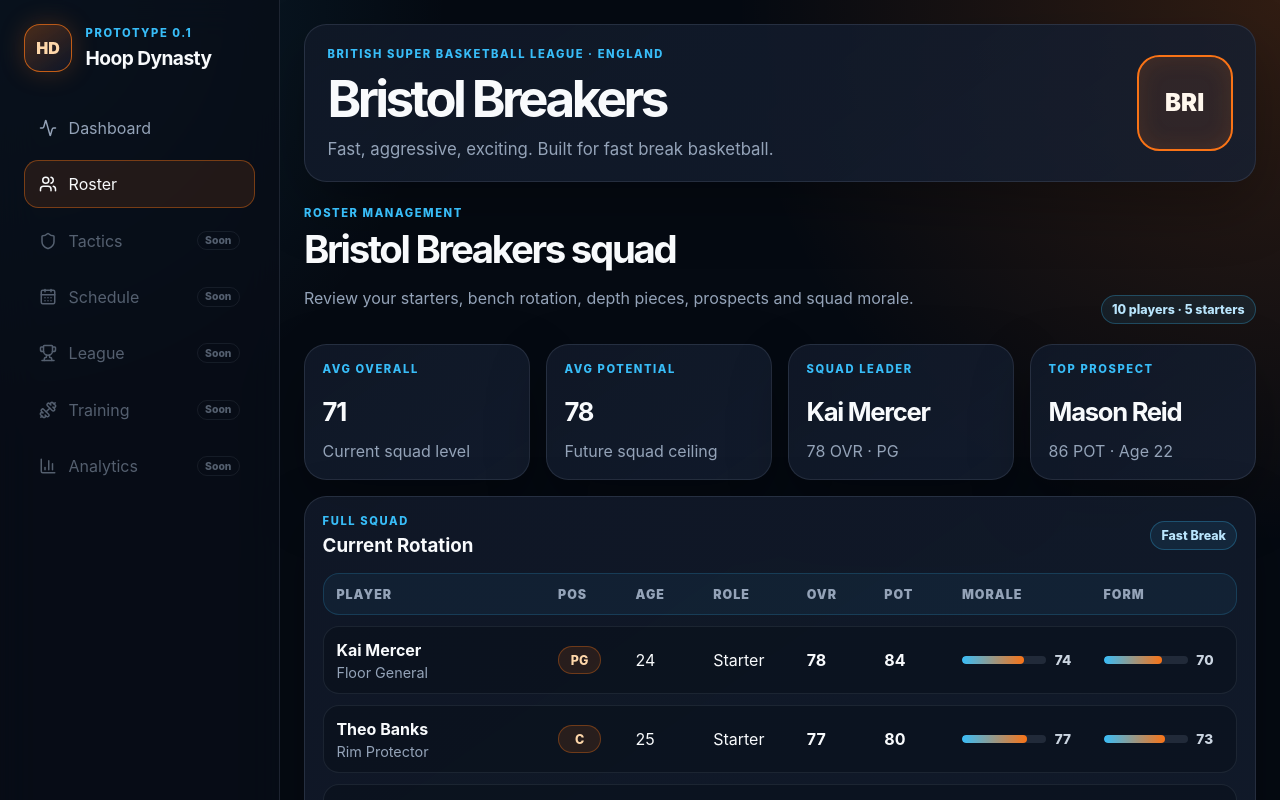
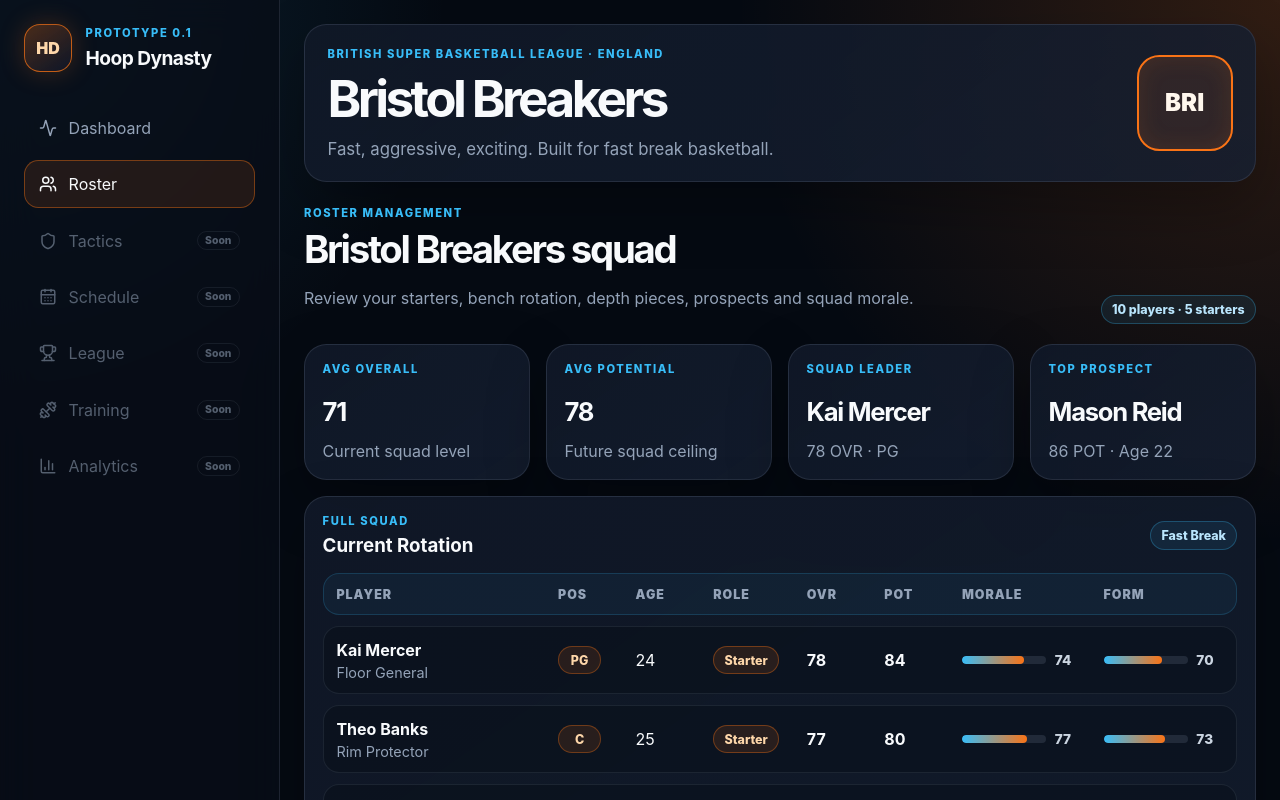
Before and after one commit to LCBlakey24-alt/hoop-dynasty-manager, a React (Vite) app: page / in a window 1280 px wide. Both pictures are taken after a click on the button "Roster". Shown: the top 800 px of the page. Built offline with nearby package versions, Linux system fonts and the light colour scheme.

Commit message:
Style player role pills

```diff
--- a/src/styles/global.css
+++ b/src/styles/global.css
@@ -285,7 +285,8 @@ button:disabled {
 .chip,
 .rating-pill,
 .standings-rank,
-.position-pill {
+.position-pill,
+.role-pill {
   border: 1px solid rgba(56, 189, 248, 0.28);
   border-radius: 999px;
   padding: 0.35rem 0.65rem;
@@ -480,6 +481,34 @@ button:disabled {
   background: rgba(249, 115, 22, 0.12);
 }
 
+.role-pill {
+  width: fit-content;
+}
+
+.role-starter {
+  border-color: rgba(249, 115, 22, 0.36);
+  color: #fed7aa;
+  background: rgba(249, 115, 22, 0.12);
+}
+
+.role-rotation {
+  border-color: rgba(56, 189, 248, 0.36);
+  color: #bae6fd;
+  background: rgba(56, 189, 248, 0.1);
+}
+
+.role-depth {
+  border-color: rgba(148, 163, 184, 0.26);
+  color: #cbd5e1;
+  background: rgba(148, 163, 184, 0.08);
+}
+
+.role-prospect {
+  border-color: rgba(34, 197, 94, 0.32);
+  color: #bbf7d0;
+  background: rgba(34, 197, 94, 0.09);
+}
+
 .meter-cell {
   display: grid;
   grid-template-columns: 1fr 2.2rem;
```
